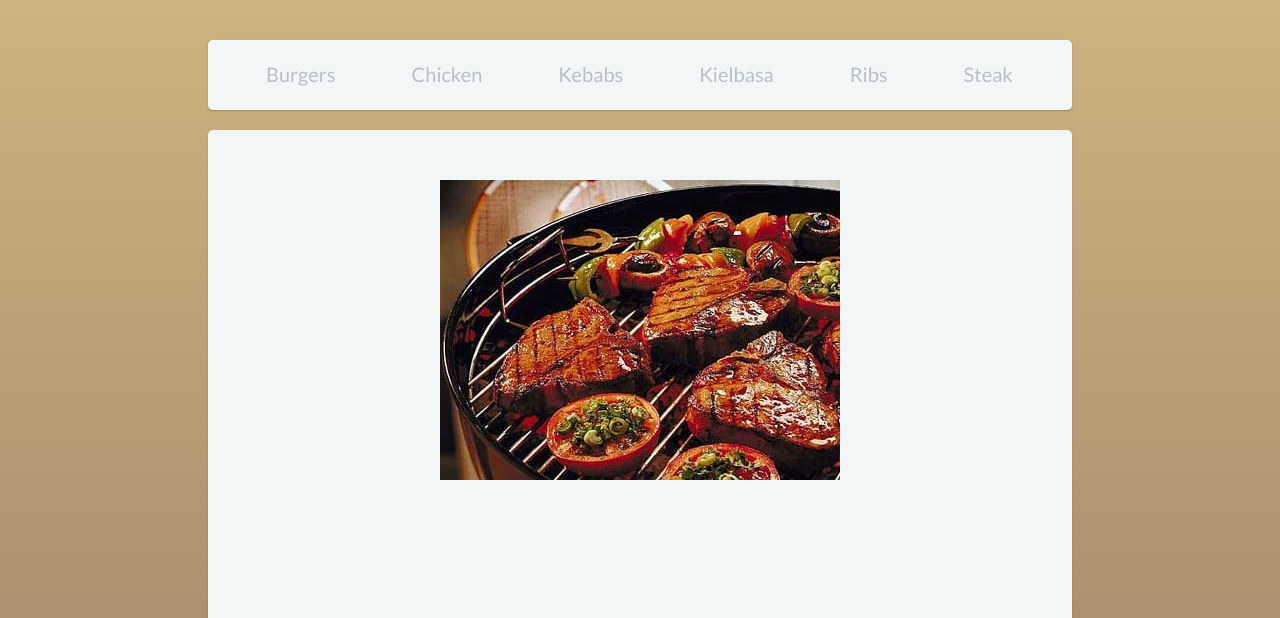
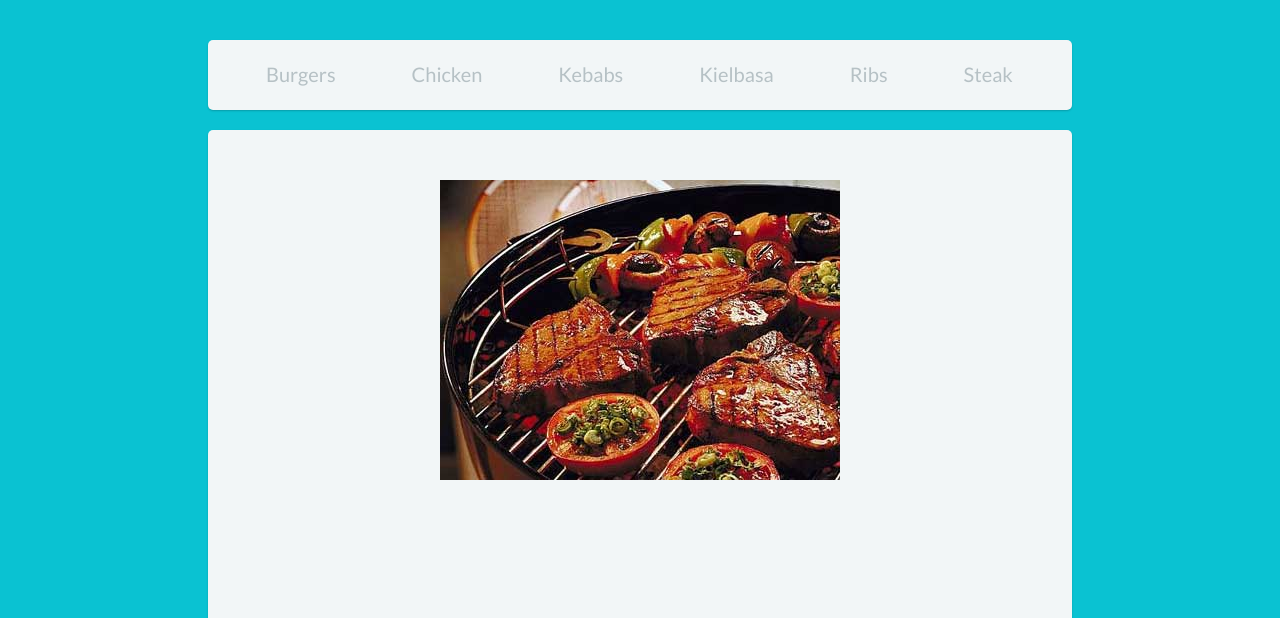
Before and after one commit to wallaceerick/hashchange, a plain HTML site: page basic.html in a window 1280 px wide. Shown: the top 618 px of the page. Drawn offline with Linux system fonts and the light colour scheme.

Commit message:
Sync Doctype

```diff
--- a/basic.html
+++ b/basic.html
@@ -1,9 +1,9 @@
+<!DOCTYPE HTML>
+<html lang="pt-BR">
+<head>
 
-<!doctype html>
- <html lang="en">
- <head>
-   <meta charset="UTF-8">
-   <title>Hashchange</title>
+    <meta charset="UTF-8">
+    <title>Hashchange</title>
 
     <link rel="stylesheet" href="http://fonts.googleapis.com/css?family=Lato" type="text/css" />
     <link rel="stylesheet" href="css/style.css" />
--- a/css/style.css
+++ b/css/style.css
@@ -10,14 +10,7 @@ html {
     height: 100%;
     font-family: 'Lato';
     font-size: 20px;
-    background: #ccb37f; /* Old browsers */
-    background: -moz-linear-gradient(top,  #ccb37f 0%, #a48668 100%); /* FF3.6+ */
-    background: -webkit-gradient(linear, left top, left bottom, color-stop(0%,#ccb37f), color-stop(100%,#a48668)); /* Chrome,Safari4+ */
-    background: -webkit-linear-gradient(top,  #ccb37f 0%,#a48668 100%); /* Chrome10+,Safari5.1+ */
-    background: -o-linear-gradient(top,  #ccb37f 0%,#a48668 100%); /* Opera 11.10+ */
-    background: -ms-linear-gradient(top,  #ccb37f 0%,#a48668 100%); /* IE10+ */
-    background: linear-gradient(to bottom,  #ccb37f 0%,#a48668 100%); /* W3C */
-    filter: progid:DXImageTransform.Microsoft.gradient( startColorstr='#ccb37f', endColorstr='#a48668',GradientType=0 ); /* IE6-9 */
+    background: #0ac2d2;
 }
 
 
```
